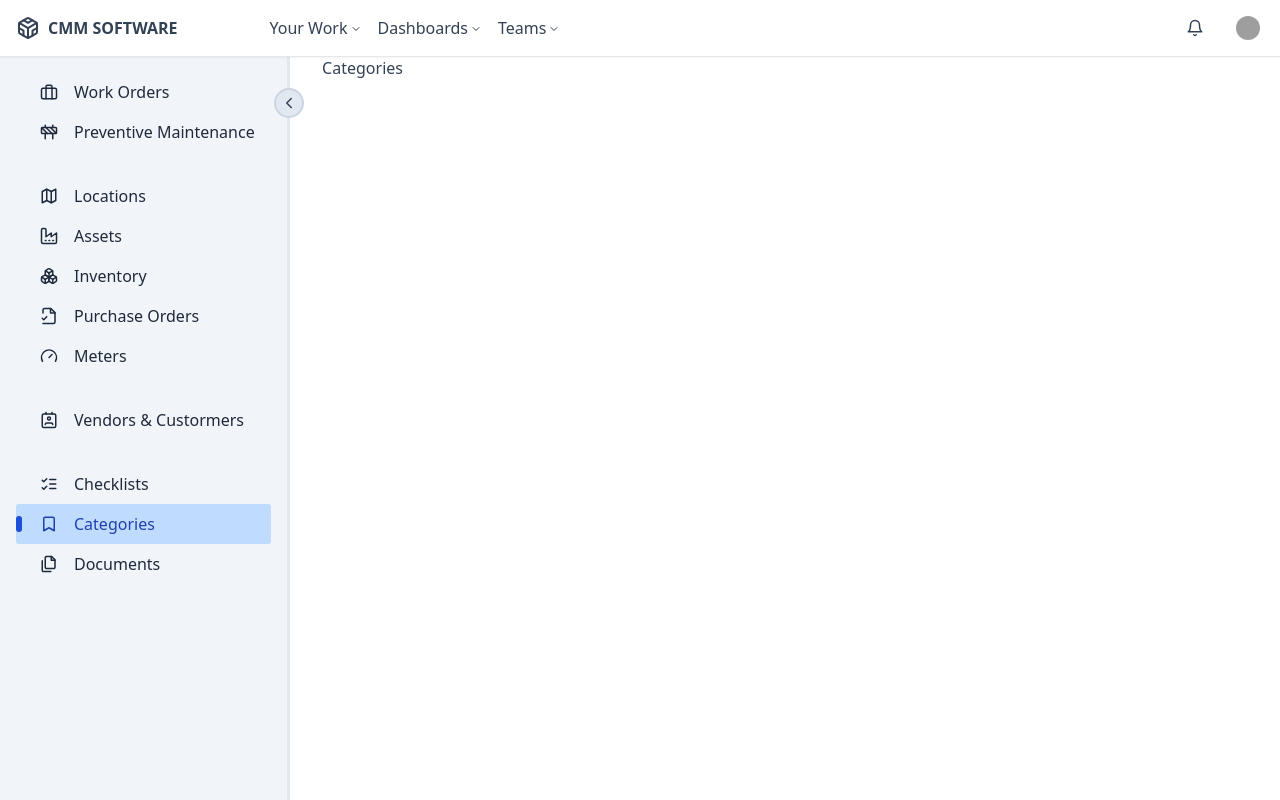
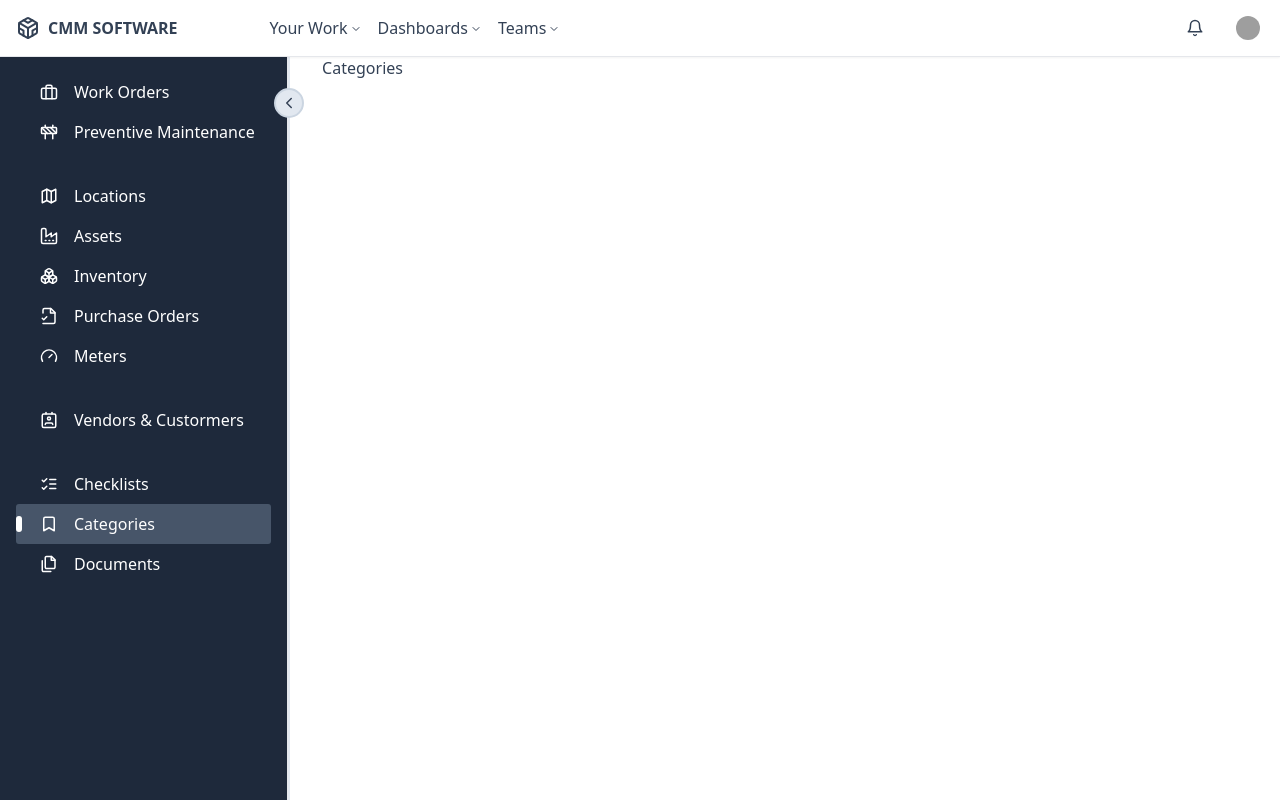
Before and after one commit to shhamdi/cmms, a Next.js app: page /categories in a window 1280 px wide. Built offline with nearby package versions, Linux system fonts and the light colour scheme; grey boxes are pictures that could not be loaded.

Commit message:
changle the background and text color of the sidebar

```diff
--- a/src/app/(dashboard)/layout.tsx
+++ b/src/app/(dashboard)/layout.tsx
@@ -12,7 +12,7 @@ export default function DashboardLayout({
       <Header />
       <div className="fixed inset-0 flex mt-14 z-50">
         <SideNavbar />
-        <div className="w-full h-full px-[1rem] overflow-y-hidden">
+        <div className="w-full h-full px-[1rem] overflow-y-auto">
           {children}
         </div>
       </div>
--- a/src/components/NavLink.tsx
+++ b/src/components/NavLink.tsx
@@ -20,14 +20,14 @@ const NavLink = ({
       className={`active:scale-95 whitespace-nowrap`}
     >
       <div
-        className={`relative flex items-center w-full rounded-[3px] p-2 hover:bg-blue-200 hover:text-blue-800 focus:scale-75 transition-all ${
-          pathname === "/" + route_segment ? "bg-blue-200 text-blue-800" : ""
+        className={`relative flex items-center w-full rounded-[3px] p-2 hover:bg-slate-600 focus:scale-75 transition-all ${
+          pathname === "/" + route_segment ? "bg-slate-600" : ""
         }`}
       >
         <div
           className={` ${
             pathname === "/" + route_segment
-              ? "w-1.5 absolute top-[12px] left-0 bottom-[12px] bg-blue-700 rounded-full"
+              ? "w-1.5 absolute top-[12px] left-0 bottom-[12px] bg-white rounded-full"
               : ""
           }`}
         ></div>
--- a/src/components/SideNavbar.tsx
+++ b/src/components/SideNavbar.tsx
@@ -26,7 +26,7 @@ const SideNavbar = () => {
     <>
       <div className={clsx(hidden && "hidden")}>
         <div className={`relative h-full`} style={{ minWidth: width + "px" }}>
-          <div className="absolute inset-0 flex flex-col p-4 border-r border-solid bg-slate-100 text-slate-800 shadow-md overflow-y-auto overflow-x-hidden">
+          <div className="absolute inset-0 flex flex-col p-4 border-r border-solid bg-slate-800 text-white shadow-md overflow-y-auto overflow-x-hidden">
             <NavLink name="Work Orders" route_segment="work-orders">
               <Briefcase size={18} />
             </NavLink>
```
